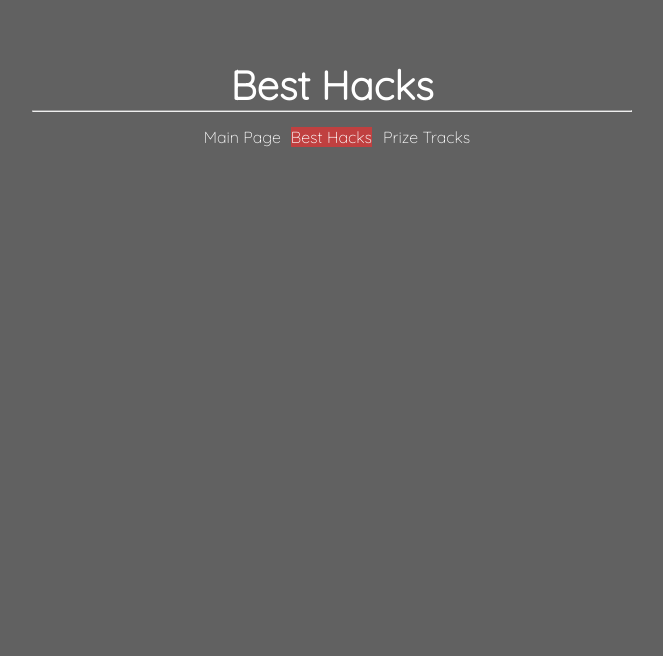
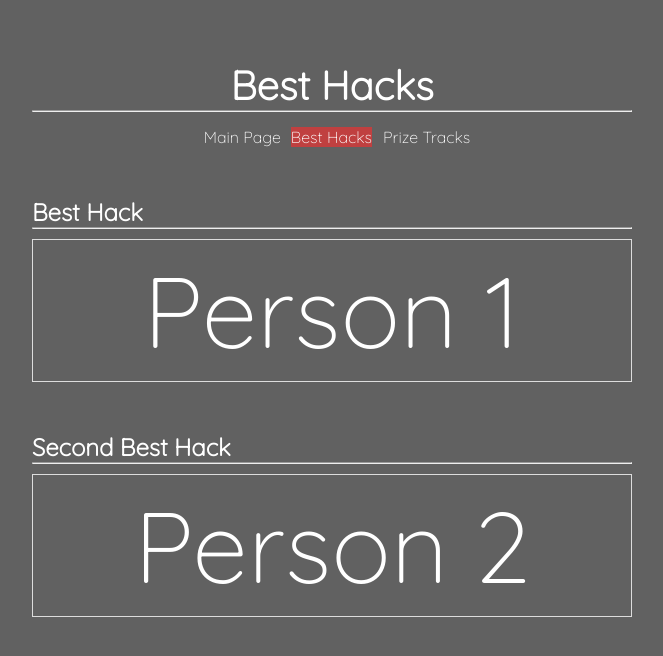
Before and after one commit to code4ry/hackrpi-scoreboard, a React (Create React App) app: page / in a window 1280 px wide. Both pictures are taken after a click on the element "Best Hacks". Shown: the top 656 px of the page, without its empty margins (308-971 px from the left). Built offline with nearby package versions, Linux system fonts and the light colour scheme.

Commit message:
Best Hack Tables

```diff
--- a/src/App.css
+++ b/src/App.css
@@ -46,6 +46,33 @@ navbar h1 {
   max-width: 600px;
   margin: 40px auto;
   padding: 20px;
+}
+
+/* Style the Best Hacks page */
+
+.BestHack {
+  margin-top: 50px;
+
+}
+
+.BHtable {
+  margin-top: 10px;
+  width: 600px;
+  height: 100px;
+  text-align: center;
+  font-size: 100px;
+}
+
+.SecondBestHack {
+  margin-top: 50px;
+}
+
+.BH2table {
+  margin-top: 10px;
+  width: 600px;
+  height: 100px;
+  text-align: center;
+  font-size: 100px;
 }
 
 /* Style the tab */
--- a/src/App.js
+++ b/src/App.js
@@ -110,6 +110,24 @@ function App() {
               onClick={() => toggleTab(3)}>Prize Tracks
             </div>
           </div>
+          <div className="BestHack">
+            <h2>Best Hack</h2>
+            <hr/>
+            <table className="BHtable">
+              <tr>
+                <td>Person 1</td>
+              </tr>
+            </table>
+          </div>
+          <div className="SecondBestHack">
+            <h2>Second Best Hack</h2>
+            <hr/>
+            <table className="BH2table">
+              <tr>
+                <td>Person 2</td>
+              </tr>
+            </table>
+          </div>
 
 
 
```
